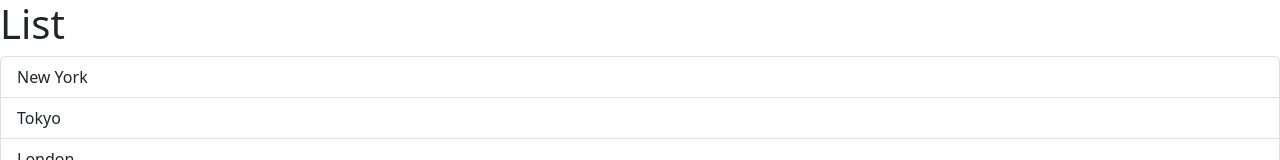
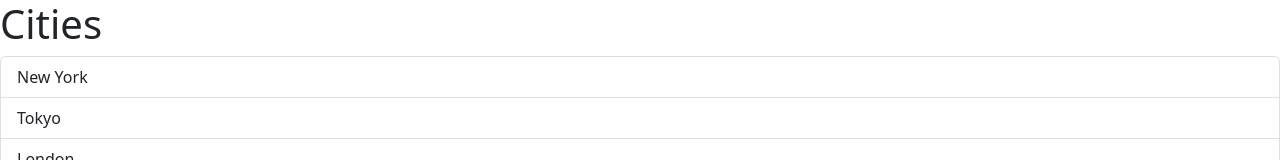
Before and after one commit to ZoeUtting/react-app, a React (Vite) app: page / in a window 1280 px wide. Shown: the top 160 px of the page. Built offline with nearby package versions, Linux system fonts and the light colour scheme.

Commit message:
Parsing data via props

```diff
--- a/src/App.tsx
+++ b/src/App.tsx
@@ -1,8 +1,15 @@
 import ListGroup from './components/ListGroup';
 
 function App() {
+  let items = [
+    'New York',
+    'Tokyo',
+    'London',
+    'France',
+    'Ediburgh'];
+
   return <div>
-    <ListGroup />
+    <ListGroup items={items} heading="Cities" />
   </div>
 }
 
--- a/src/components/ListGroup.tsx
+++ b/src/components/ListGroup.tsx
@@ -1,21 +1,19 @@
 import { useState } from "react";
 
-function ListGroup() {
-    const items = [
-        'New York',
-        'Tokyo',
-        'London',
-        'France',
-        'Ediburgh'
+interface props {
+  items: string[];
+  heading: string;
+}
 
-    ];
+function ListGroup({ items, heading }: props) {
+
 
     const [selectedIndex, setSelectedIndex] = useState(-1);
 
 
   return (
     <>
-        <h1>List</h1>
+        <h1>{heading}</h1>
         {items.length === 0 && <p>No item found</p>}
         <ul className="list-group">
           {items.map((item, index) => <li
```
